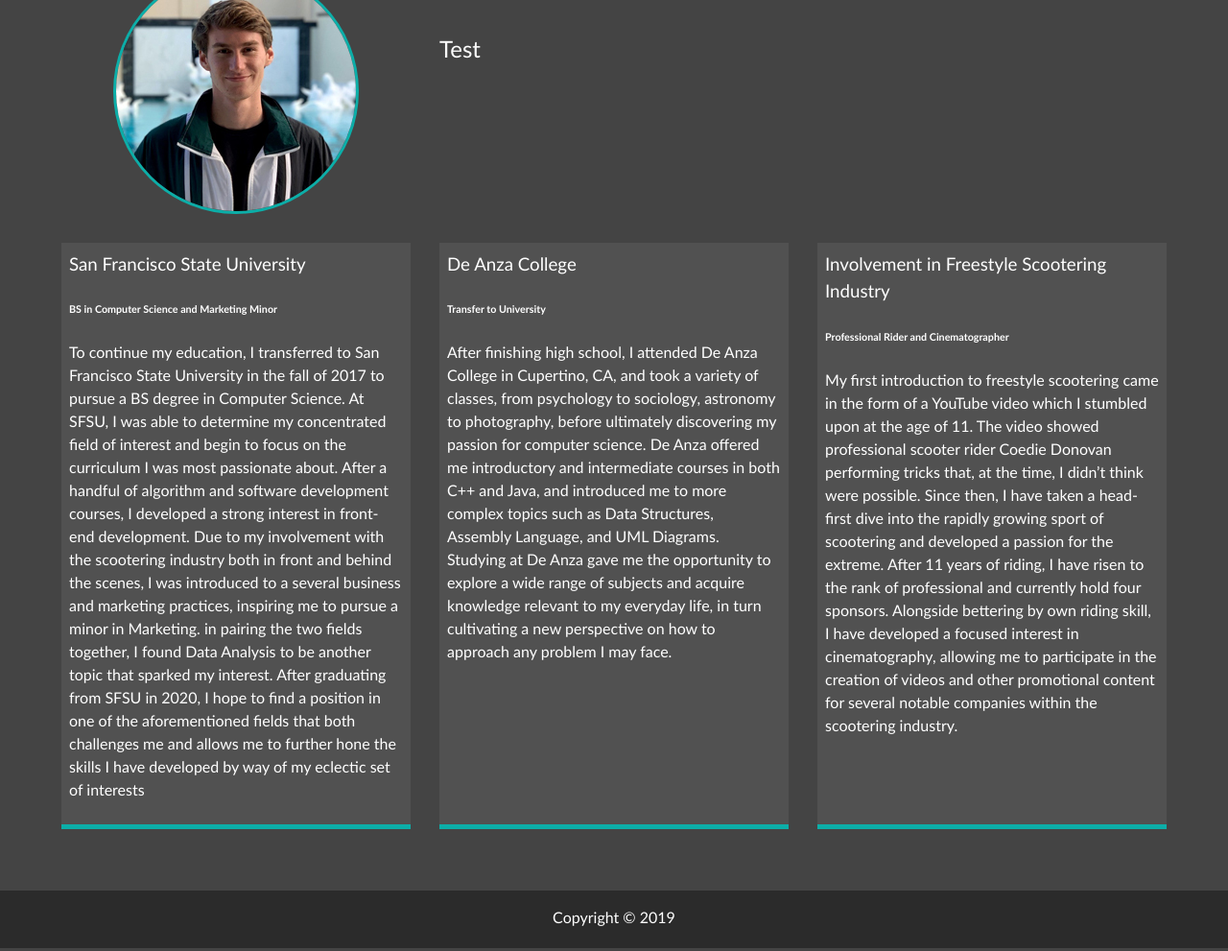
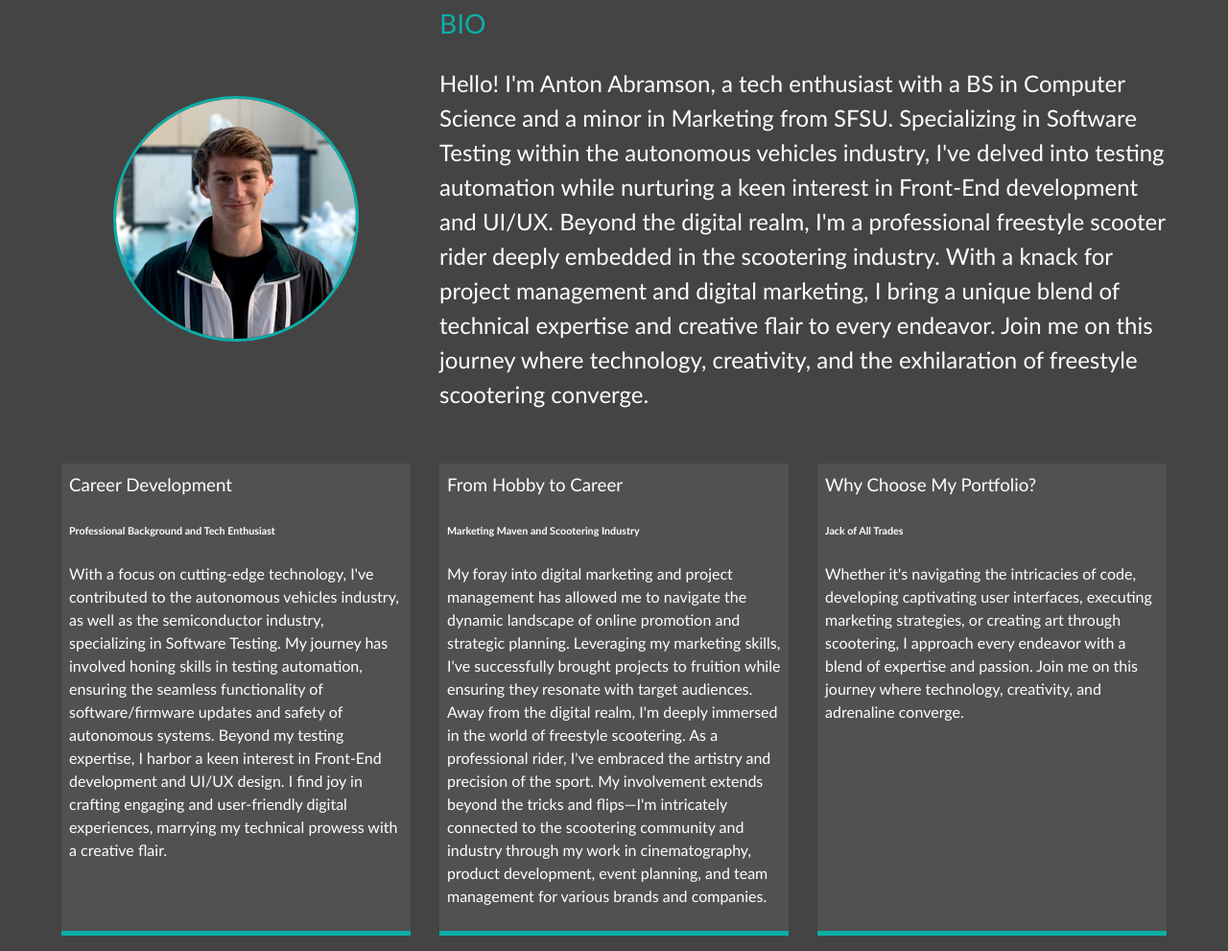
Before and after one commit to AntonAbramson/modern_portfolio, a plain HTML site: page about.html in a window 1280 px wide. Shown: the part 315-1306 px from the top of the page at 96% size. Drawn offline with Linux system fonts and the light colour scheme.

Commit message:
Update about.html using ChatGPT

```diff
--- a/about.html
+++ b/about.html
@@ -54,68 +54,38 @@
     <main id="about">
       <h1 class="lg-heading">About <span class="text-secondary">Me</span></h1>
       <h2 class="sm-heading">
-        Let me tell you a few things...
+        A multifaceted professional with a passion for technology, marketing, and the thrilling world of freestyle scootering.
       </h2>
       <div class="about-info">
         <img src="img/portrait.jpg" alt="Anton Abramson" class="bio-image" />
         <div class="bio">
           <h3 class="text-secondary">BIO</h3>
           <p>
-            Test
+            Hello! I'm Anton Abramson, a tech enthusiast with a BS in Computer Science and a minor in Marketing from SFSU. Specializing in Software Testing within the autonomous vehicles industry, I've delved into testing automation while nurturing a keen interest in Front-End development and UI/UX. Beyond the digital realm, I'm a professional freestyle scooter rider deeply embedded in the scootering industry. With a knack for project management and digital marketing, I bring a unique blend of technical expertise and creative flair to every endeavor. Join me on this journey where technology, creativity, and the exhilaration of freestyle scootering converge.
           </p>
         </div>
         <div class="job job-1">
-          <h3>San Francisco State University</h3>
-          <h6>BS in Computer Science and Marketing Minor</h6>
+          <h3>Career Development</h3>
+          <h6>Professional Background and Tech Enthusiast</h6>
           <p>
-            To continue my education, I transferred to San Francisco State
-            University in the fall of 2017 to pursue a BS degree in Computer
-            Science. At SFSU, I was able to determine my concentrated field of
-            interest and begin to focus on the curriculum I was most passionate
-            about. After a handful of algorithm and software development
-            courses, I developed a strong interest in front-end development. Due
-            to my involvement with the scootering industry both in front and
-            behind the scenes, I was introduced to a several business and
-            marketing practices, inspiring me to pursue a minor in Marketing. in
-            pairing the two fields together, I found Data Analysis to be another
-            topic that sparked my interest. After graduating from SFSU in 2020,
-            I hope to find a position in one of the aforementioned fields that
-            both challenges me and allows me to further hone the skills I have
-            developed by way of my eclectic set of interests
+            With a focus on cutting-edge technology, I've contributed to the autonomous vehicles industry, as well as the semiconductor industry, specializing in Software Testing. My journey has involved honing skills in testing automation, ensuring the seamless functionality of software/firmware updates and safety of autonomous systems.
+            Beyond my testing expertise, I harbor a keen interest in Front-End development and UI/UX design. I find joy in crafting engaging and user-friendly digital experiences, marrying my technical prowess with a creative flair.
           </p>
         </div>
 
         <div class="job job-2">
-          <h3>De Anza College</h3>
-          <h6>Transfer to University</h6>
+          <h3>From Hobby to Career</h3>
+          <h6>Marketing Maven and Scootering Industry</h6>
           <p>
-            After finishing high school, I attended De Anza College in
-            Cupertino, CA, and took a variety of classes, from psychology to
-            sociology, astronomy to photography, before ultimately discovering
-            my passion for computer science. De Anza offered me introductory and
-            intermediate courses in both C++ and Java, and introduced me to more
-            complex topics such as Data Structures, Assembly Language, and UML
-            Diagrams. Studying at De Anza gave me the opportunity to explore a
-            wide range of subjects and acquire knowledge relevant to my everyday
-            life, in turn cultivating a new perspective on how to approach any
-            problem I may face.
+            My foray into digital marketing and project management has allowed me to navigate the dynamic landscape of online promotion and strategic planning. Leveraging my marketing skills, I've successfully brought projects to fruition while ensuring they resonate with target audiences.
+            Away from the digital realm, I'm deeply immersed in the world of freestyle scootering. As a professional rider, I've embraced the artistry and precision of the sport. My involvement extends beyond the tricks and flips—I'm intricately connected to the scootering community and industry through my work in cinematography, product development, event planning, and team management for various brands and companies.
           </p>
         </div>
         <div class="job job-3">
-          <h3>Involvement in Freestyle Scootering Industry</h3>
-          <h6>Professional Rider and Cinematographer</h6>
+          <h3>Why Choose My Portfolio?</h3>
+          <h6>Jack of All Trades</h6>
           <p>
-            My first introduction to freestyle scootering came in the form of a
-            YouTube video which I stumbled upon at the age of 11. The video
-            showed professional scooter rider Coedie Donovan performing tricks
-            that, at the time, I didn’t think were possible. Since then, I have
-            taken a head-first dive into the rapidly growing sport of scootering
-            and developed a passion for the extreme. After 11 years of riding, I
-            have risen to the rank of professional and currently hold four
-            sponsors. Alongside bettering by own riding skill, I have developed
-            a focused interest in cinematography, allowing me to participate in
-            the creation of videos and other promotional content for several
-            notable companies within the scootering industry.
+            Whether it's navigating the intricacies of code, developing captivating user interfaces, executing marketing strategies, or creating art through scootering, I approach every endeavor with a blend of expertise and passion. Join me on this journey where technology, creativity, and adrenaline converge.
           </p>
         </div>
       </div>
```
